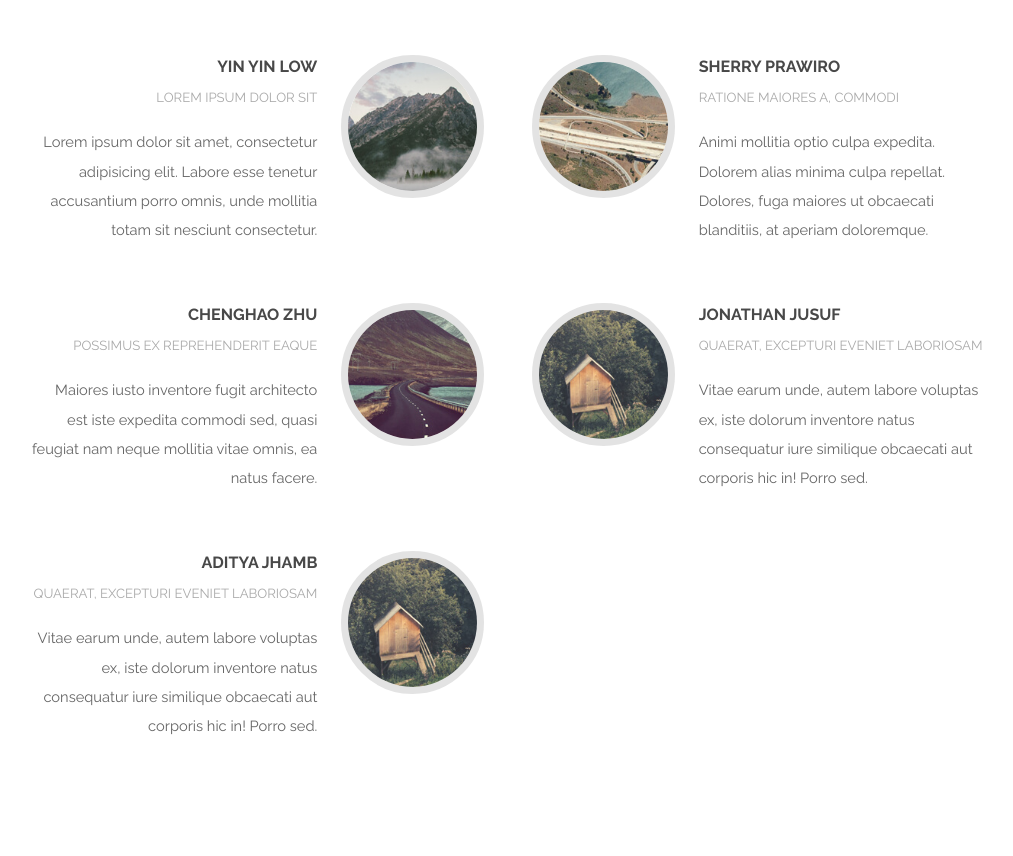
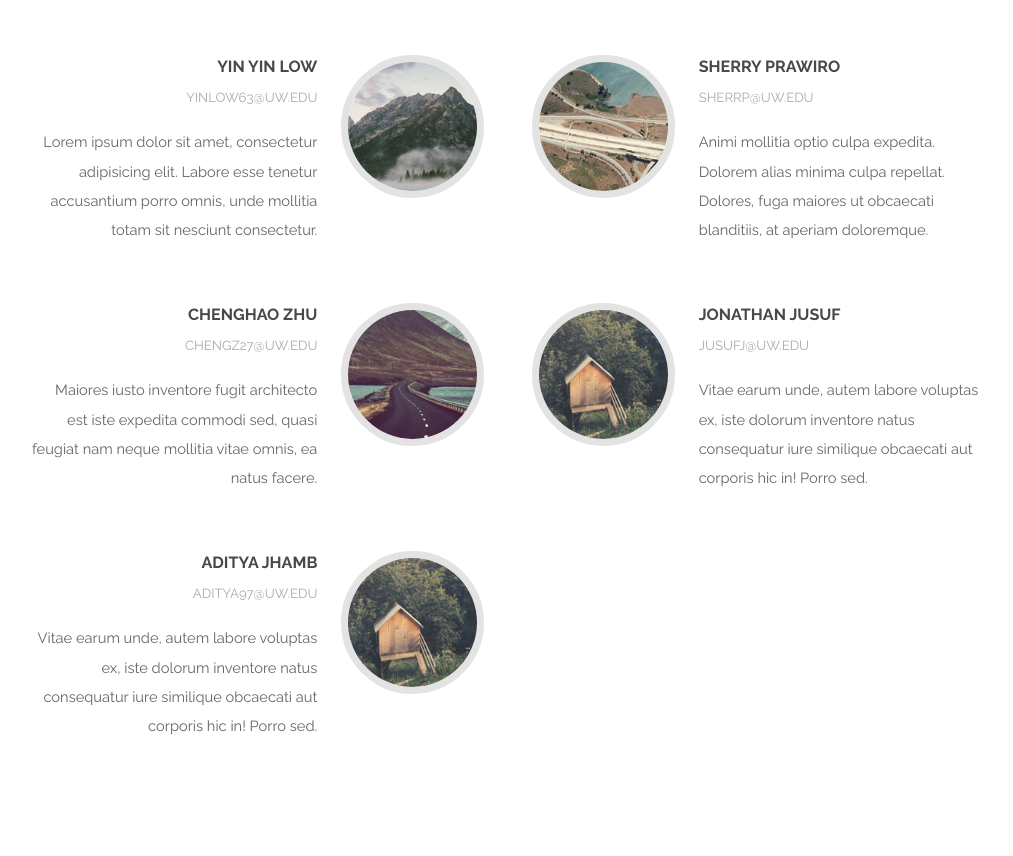
Before and after one commit to UW-CSE442-WI20/A3-crime-gun-violence-in-the-us, a website built with Parcel: page src/index.html in a window 1280 px wide. Shown: the part 2343-3199 px from the top of the page, without its empty margins (132-1145 px from the left). Built offline with nearby package versions, Linux system fonts and the light colour scheme.

```diff
--- a/src/index.html
+++ b/src/index.html
@@ -88,7 +88,7 @@
 								<div class="content">
 									<header>
 										<h4>Yin Yin Low</h4>
-										<p>Lorem ipsum dolor sit</p>
+										<p>yinlow63@uw.edu</p>
 									</header>
 									<p>Lorem ipsum dolor sit amet, consectetur adipisicing elit. Labore esse tenetur accusantium porro omnis, unde mollitia totam sit nesciunt consectetur.</p>
 								</div>
@@ -98,7 +98,7 @@
 								<div class="content">
 									<header>
 										<h4>Sherry Prawiro</h4>
-										<p>Ratione maiores a, commodi</p>
+										<p>sherrp@uw.edu</p>
 									</header>
 									<p>Animi mollitia optio culpa expedita. Dolorem alias minima culpa repellat. Dolores, fuga maiores ut obcaecati blanditiis, at aperiam doloremque.</p>
 								</div>
@@ -108,7 +108,7 @@
 								<div class="content">
 									<header>
 										<h4>Chenghao Zhu</h4>
-										<p>Possimus ex reprehenderit eaque</p>
+										<p>chengz27@uw.edu</p>
 									</header>
 									<p>Maiores iusto inventore fugit architecto est iste expedita commodi sed, quasi feugiat nam neque mollitia vitae omnis, ea natus facere.</p>
 								</div>
@@ -118,7 +118,7 @@
 								<div class="content">
 									<header>
 										<h4>Jonathan Jusuf</h4>
-										<p>Quaerat, excepturi eveniet laboriosam</p>
+										<p>jusufj@uw.edu</p>
 									</header>
 									<p>Vitae earum unde, autem labore voluptas ex, iste dolorum inventore natus consequatur iure similique obcaecati aut corporis hic in! Porro sed.</p>
 								</div>
@@ -128,7 +128,8 @@
 								<div class="content">
 									<header>
 										<h4>Aditya Jhamb</h4>
-										<p>Quaerat, excepturi eveniet laboriosam</p>
+										<p>aditya97@uw.edu
+										</p>
 									</header>
 									<p>Vitae earum unde, autem labore voluptas ex, iste dolorum inventore natus consequatur iure similique obcaecati aut corporis hic in! Porro sed.</p>
 								</div>
```
